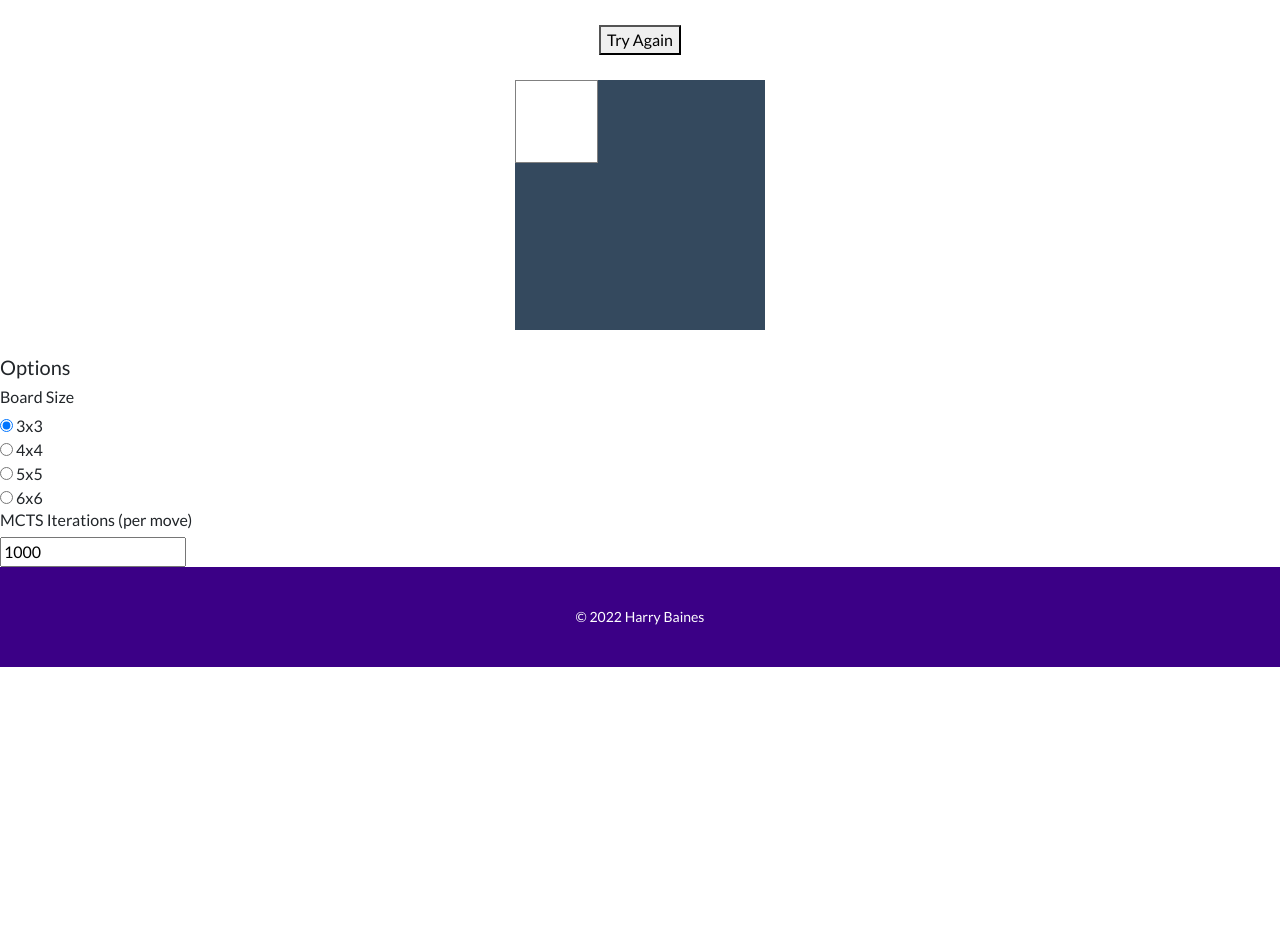
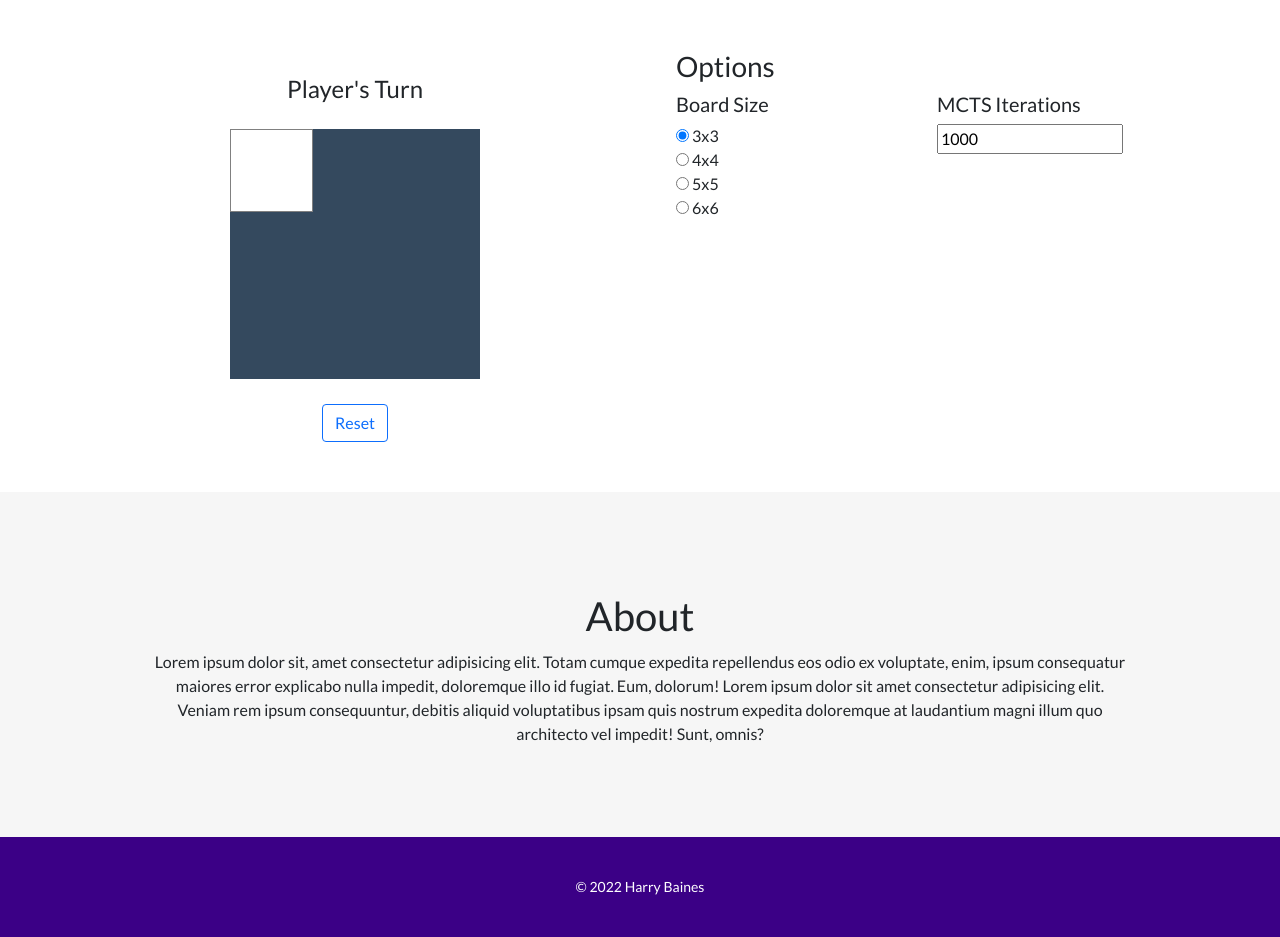
Before and after one commit to harrybaines/AIAlgorithms, a Python web app: template mcts/flaskapp/templates/home.html in a window 1280 px wide. Shown: the part 200-1137 px from the top of the page. Before the commit the page ends 867 px from the top, so only its background shows below. Run offline with Jinja, Linux system fonts and the light colour scheme; the template is opened without the code that fills it: most values are stand-ins (such as "Sample title", 1, 10 or a date in 2020).

Commit message:
Add about container and minor style changes

```diff
--- a/mcts/flaskapp/mcts/tictactoe.py
+++ b/mcts/flaskapp/mcts/tictactoe.py
@@ -67,11 +67,11 @@
         """Prints the result of the game"""
         game_state = self.board.game_state
         if game_state == 0:
-            return "Tie!"
+            return "It's a tie!"
         elif game_state == -1:
-            return "AI has won!"
+            return "The AI has won!"
         elif game_state == 1:
-            return "Player has won!"
+            return "The player has won!"
         return None
 
     def get_user_position(self, player_position) -> Tuple[int, int]:
--- a/mcts/flaskapp/static/css/main.css
+++ b/mcts/flaskapp/static/css/main.css
@@ -67,11 +67,22 @@
     background-color: white;
 }
 .playerCell {
-    background-color: green;
+    background-color: #54AB57;
 }
 .aiCell {
-    background-color: red;
+    background-color: #D7282F;
 }
 .playerCell:hover, .aiCell:hover {
     cursor: initial;
 }
+#game-container {
+    margin: 50px auto;
+}
+#game-board-form {
+    text-align: center;
+}
+#about-container {
+    background-color: rgb(246, 246, 246);
+    text-align: center;
+    padding: 75px 150px;
+}
--- a/mcts/flaskapp/static/js/forms.js
+++ b/mcts/flaskapp/static/js/forms.js
@@ -1,4 +1,4 @@
-$(document).on('submit','#game-board-form', function(e) {
+$(document).on('submit', '#game-board-form', function(e) {
     e.preventDefault();
 
     // Play the move locally before the AI starts to think
@@ -18,6 +18,12 @@
     }
 
     // Let the AI think, then update the UI with the AI's move
+    if (clickedCell.attr('name') !== 'reset') {
+        clickedCell.addClass('playerCell');
+        clickedCell.text('O');
+        $("#game-state-info h4").text("AI is thinking...");
+    }
+
     $.ajax({
         type: 'POST',
         url: '/play',
@@ -29,7 +35,11 @@
         success: function(response) {
             const { board, game_state_message } = response;
             let cellPos = 1;
-            $("#game-state-info p").text(game_state_message);
+            if (game_state_message) {
+                $("#game-state-info h4").text(game_state_message);
+            } else {
+                $("#game-state-info h4").text("Player's Turn");
+            }
             for (let i = 0; i < board.length; i++) {
                 for (let j = 0; j < board[0].length; j++) {
                     const player = board[i][j];
--- /dev/null
+++ b/mcts/flaskapp/templates/about.html
@@ -0,0 +1,4 @@
+<div id='about-container'>
+    <h1>About</h1>
+    <p>Lorem ipsum dolor sit, amet consectetur adipisicing elit. Totam cumque expedita repellendus eos odio ex voluptate, enim, ipsum consequatur maiores error explicabo nulla impedit, doloremque illo id fugiat. Eum, dolorum! Lorem ipsum dolor sit amet consectetur adipisicing elit. Veniam rem ipsum consequuntur, debitis aliquid voluptatibus ipsam quis nostrum expedita doloremque at laudantium magni illum quo architecto vel impedit! Sunt, omnis?</p>
+</div>
--- a/mcts/flaskapp/templates/base.html
+++ b/mcts/flaskapp/templates/base.html
@@ -28,7 +28,7 @@
     {% block content %}
     {% endblock %}
 
-    <script src="{{url_for('static', filename='js/forms.js')}}"></script>
+    <script src="{{ url_for('static', filename='js/forms.js') }}"></script>
 </body>
 
 </html>
--- a/mcts/flaskapp/templates/board.html
+++ b/mcts/flaskapp/templates/board.html
@@ -1,7 +1,8 @@
 <form id='game-board-form' method="POST">
     <div id='game-state-info'>
-        <p></p>
-        <button type='submit' name='reset'>Try Again</button>
+        <h4>Player's Turn</h4>
+    </div>
+    <div id="loading" class="loading">
     </div>
     <div id="game-board">
         {% set count = namespace(value=0) %}
@@ -14,9 +15,10 @@
                     class="cell"
                     type='submit'
                     name='cell'
-                >
+                    >
                 </button>
             {% endfor %}
         {% endfor %}
     </div>
+    <button class="btn btn-outline-primary" type='submit' name='reset'>Reset</button>
 </form>
--- a/mcts/flaskapp/templates/home.html
+++ b/mcts/flaskapp/templates/home.html
@@ -5,12 +5,18 @@
     Tic-Tac-Toe using Monte Carlo Tree Search
 </div>
 
+<div id='game-container' class="container">
+    <div class="row">
+        <div class="col col-sm-6">
             {% include 'board.html' %}
-
-<div>
-    <h5>Options</h5>
+        </div>
+        <div class="col col-sm-6">
             <form id='game-controls-form' method="POST">
-        <h6>Board Size</h6>
+                <div class='container'>
+                    <h3>Options</h3>
+                    <div class='row'>
+                        <div class='col'>
+                            <h5>Board Size</h5>
                             <input type="radio" id="board_size_3" name="board_size" value="3" checked>
                             <label for="html">3x3</label><br>
                             <input type="radio" id="board_size_4" name="board_size" value="4">
@@ -19,11 +25,19 @@
                             <label for="html">5x5</label><br>
                             <input type="radio" id="board_size_6" name="board_size" value="6">
                             <label for="html">6x6</label><br>
-
-        <h6>MCTS Iterations (per move)</h6>
+                        </div>
+                        <div class='col'>
+                            <h5>MCTS Iterations</h5>
                             <input type='number' name='mcts_iterations' value="1000">
+                        </div>
+                    </div>
+                </div>
             </form>
         </div>
+    </div>
+</div>
+
+{% include 'about.html' %}
 
 <div id="footer">
     &copy; 2022 Harry Baines
```
Lines whose indentation alone changed are shown as unchanged.
